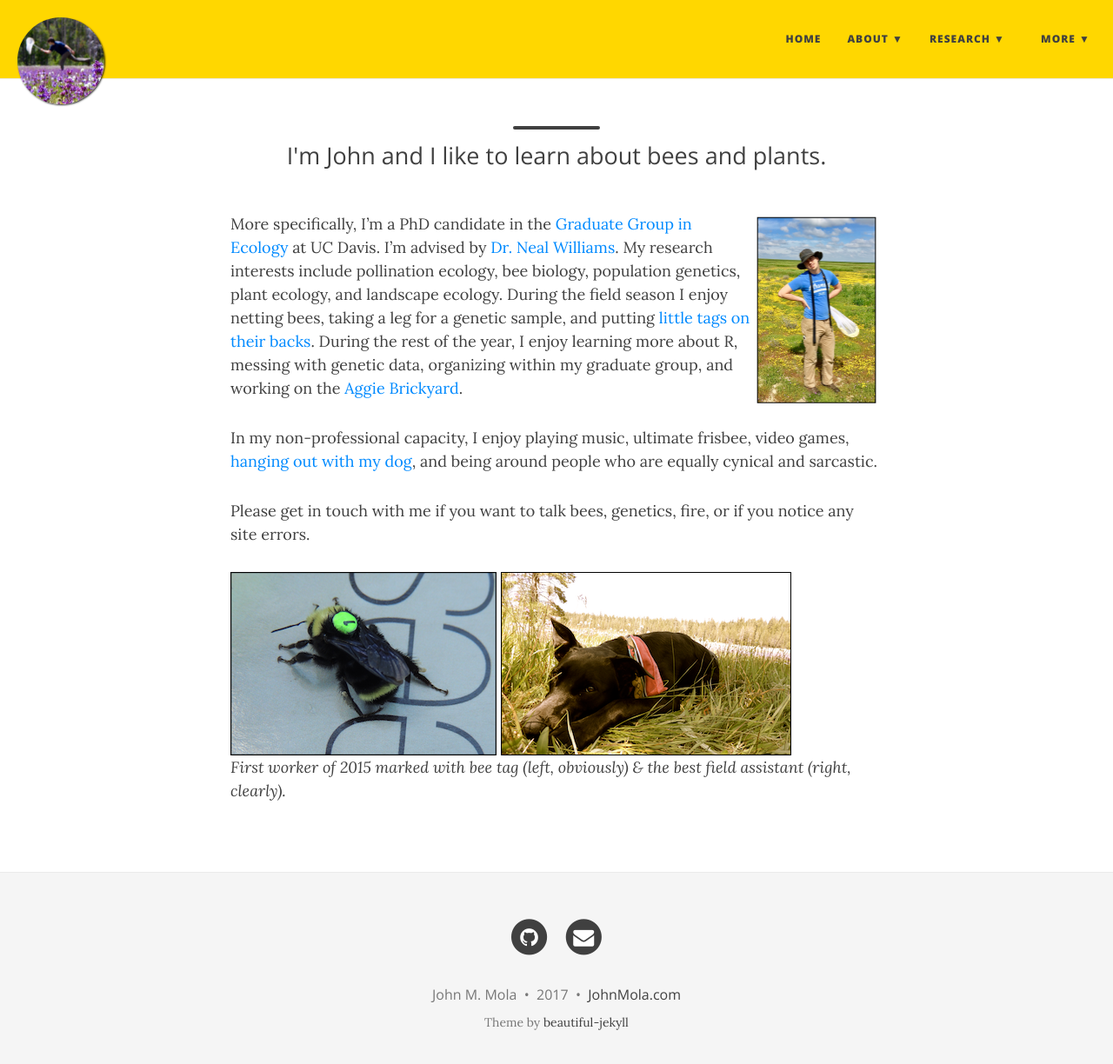
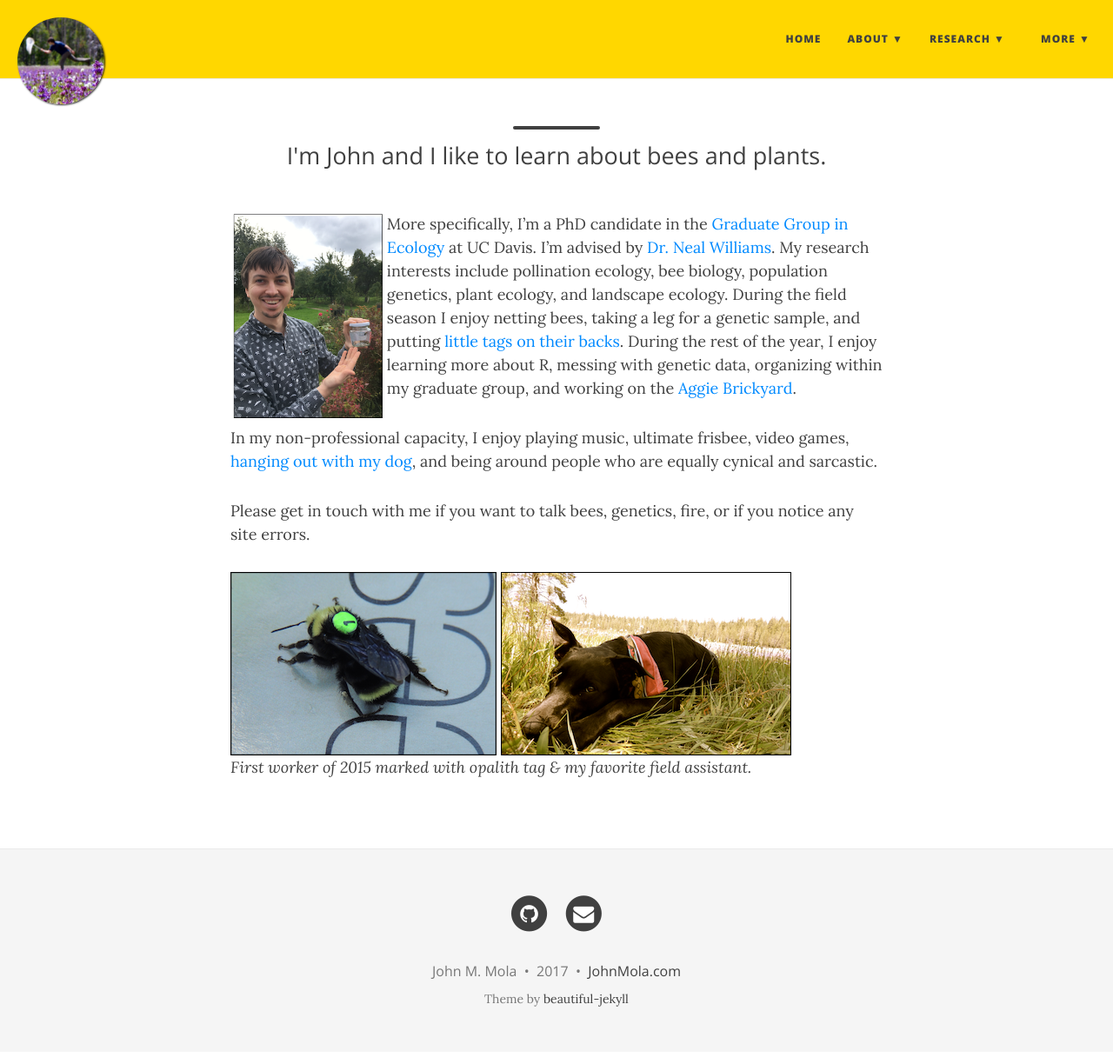
Before and after one commit to maureenpage/maureen-page.github.io, a Jekyll site: the page built from Bio.md, in a window 1280 px wide and 1237 px high. Shown: the top 1224 px of the window at 87% size. Built offline with Jekyll 4.4.1, drawn with Linux system fonts in a browser that asks for light colours; nearby versions of some CDN libraries.

```diff
--- a/Bio.md
+++ b/Bio.md
@@ -6,7 +6,7 @@ css: "/css/index.css"
 ---
 
 
-<img align="right" width="151" height="225" src="../img/mdw_stand.png">
+<img align="left" height="240" src="../img/IMG_2610.png">
 
 More specifically, I'm a PhD candidate in the [Graduate Group in Ecology](http://ecology.ucdavis.edu) at UC Davis. I'm advised by [Dr. Neal Williams](http://williamslab.ucdavis.edu). My research interests include pollination ecology, bee biology, population genetics, plant ecology, and landscape ecology. During the field season I enjoy netting bees, taking a leg for a genetic sample, and putting  [little tags on their backs](#anchor). During the rest of the year, I enjoy learning more about R, messing with genetic data, organizing within my graduate group, and working on the [Aggie Brickyard](../Brickyard).
 
@@ -16,4 +16,4 @@ Please get in touch with me if you want to talk bees, genetics, fire, or if you
 
 <a id="anchor"></a> <a id="dog"></a>
 ![](../img/small_beetag.png)            ![](../img/DSCN1695.png)
-*First worker of 2015 marked with bee tag (left, obviously) & the best field assistant (right, clearly).*
+*First worker of 2015 marked with opalith tag & my favorite field assistant.*
```
Also changed, not shown: Brickyard.md (+2 -0 lines), bbmove.md (+2 -0 lines), beegenes.md (+2 -0 lines), firephen.md (+2 -0 lines), img/IMG_2610.png (added), 7 other files.
